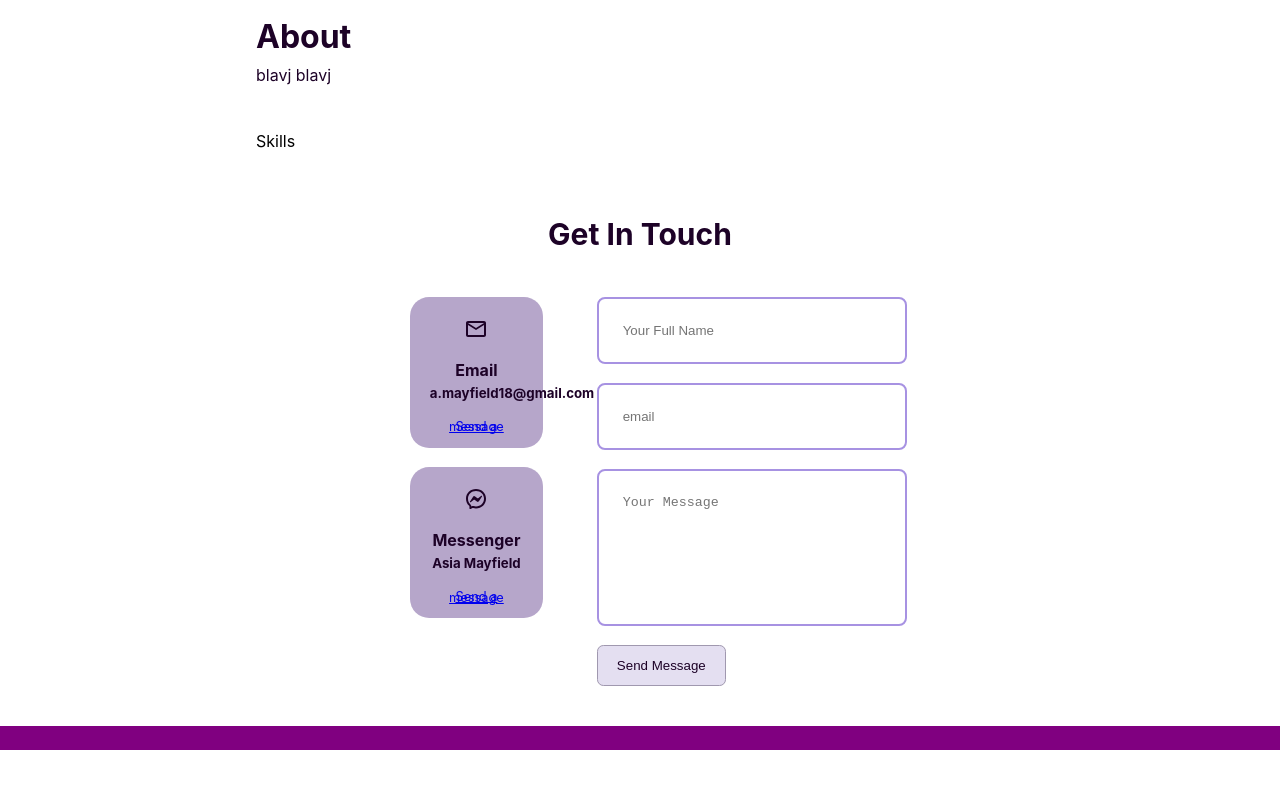
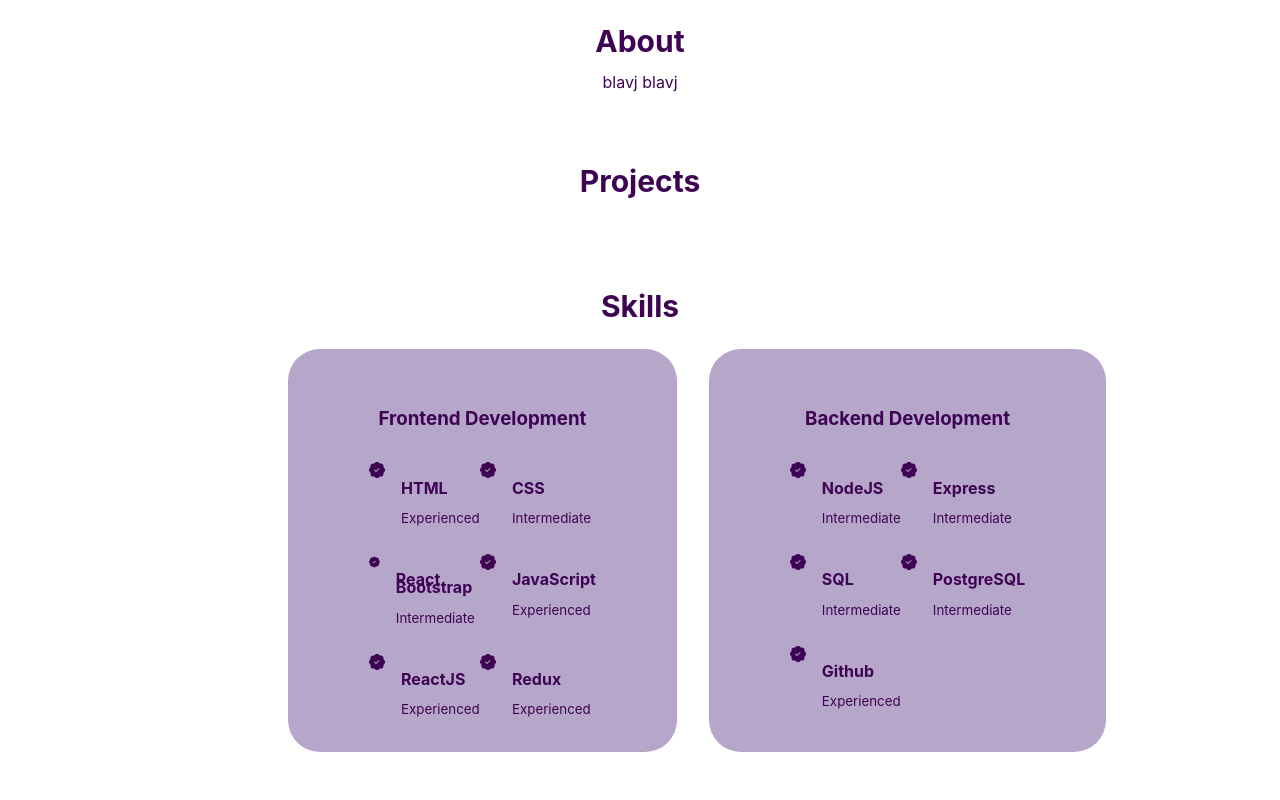
Before and after one commit to masterasia1/portfolio, a React (Create React App) app: page / in a window 1280 px wide. Shown: the part 400-1200 px from the top of the page. Before the commit the page ends 1150 px from the top, so only its background shows below. Built offline with nearby package versions, Linux system fonts and the light colour scheme.

Commit message:
completed skills component

```diff
--- a/src/App.css
+++ b/src/App.css
@@ -6,7 +6,9 @@
   --color-primary-variant: #a792e2;
   --color-white: #fff;
   --color-light: rgba(255, 255, 255, 0.6);
-  --color-text: rgb(29, 2, 39);
+  --color-text: rgb(62, 4, 83);
+
+  --transition: all 400ms ease;
 
   --container-width-lg: 75%;
   --container-width-md: 86%;
@@ -28,6 +30,7 @@
 
   h2 {
     font-size: 30px;
+    text-align: center;
 }
 
 p {
@@ -46,13 +49,15 @@
     display: flex;
     flex-direction: column;
     line-height: 0;
-    color: var(--color-text)
+    text-align: center;
+
 
 }
 
 .container {
   padding-left: 20%;
   padding-right: 20%;
+  color: var(--color-text)
 }
 
 .btn {
--- a/src/App.js
+++ b/src/App.js
@@ -3,6 +3,7 @@
 import {Container, Button,  Card} from 'react-bootstrap';
 import {Contact} from './Contact'
 import Skills from './Skills';
+import Projects from './Projects';
 
 function App() {
 
@@ -22,10 +23,13 @@
    <Container>
 
    <div className='bodyStyle'>
-     <h1>About</h1>
+     <h2>About</h2>
      <p>blavj blavj </p>
      </div>
 
+     <br />
+     <br />
+    <Projects />
      <br />
      <br />
     <Skills />
@@ -35,6 +39,7 @@
      <br />
      <br />
      </Container>
+
      <div className='footer'>
 
      </div>
--- a/src/Contact.css
+++ b/src/Contact.css
@@ -48,10 +48,7 @@
 
 }
 
-#contact {
-    text-align: center;
-    color: var(--color-text)
-}
+
 
 /*---- Form --- */
 
--- a/src/Contact.js
+++ b/src/Contact.js
@@ -39,7 +39,7 @@
        </div>
        <form ref={form} onSubmit={sendEmail}>
          <input type="text" name='name' placeholder='Your Full Name' required/>
-         <input type='email' name='email' placeholder='email' required />
+         <input type='email' name='email' placeholder='Email' required />
          <textarea name='message' rows='7' placeholder='Your Message' required></textarea>
          <button type='submit' className='btn btn-primary'>Send Message</button>
 
--- /dev/null
+++ b/src/Projects.js
@@ -0,0 +1,16 @@
+import React from 'react'
+import './Projects.css'
+
+const Projects = () => {
+  return (
+    <section id='projects'>
+        <h2>Projects</h2>
+
+        <div className='container portfolio_container'>
+
+        </div>
+    </section>
+  )
+}
+
+export default Projects
--- /dev/null
+++ b/src/Skills.css
@@ -0,0 +1,74 @@
+.experience_container {
+    display: grid;
+    grid-template-columns: 1fr 1fr;
+    gap:2rem;
+    width: 100%;
+    padding-left: 2rem;
+
+}
+
+.experience_container > div {
+    background: var(--color-bg-variant) ;
+    padding: 2.4rem 5rem;
+    border-radius: 2rem;
+    border: 1px solid transparent;
+
+
+}
+
+.experience_container > div:hover {
+    background: transparent;
+    border-color: var(--color-primary-variant);
+    cursor: default;
+}
+
+.experience_container > div h3 {
+    text-align: center;
+    margin-bottom: 2rem;
+    color: var(--color-text);
+
+}
+
+.experience_content {
+    display: grid;
+    grid-template-columns: 1fr 1fr;
+    row-gap: 2rem;
+}
+
+.experience_details {
+    display: flex;
+    gap: 1rem;
+    line-height: 0.5rem;
+}
+
+
+
+/* MEDIA Query (Medium devices) */
+@media screen and (max-width: 1024px) {
+   .experience_container {
+       grid-template-columns: 1fr;
+   }
+
+   .experience_container > div {
+       width: 80%;
+       padding: 2rem;
+       margin: 0 auto;
+   }
+
+   .experience_content {
+       padding: 1rem;
+   }
+}
+
+/* MEDIA Query (Small devices) */
+@media screen and (max-width: 600px) {
+    .experience_container {
+        gap: 1rem;
+    }
+
+    .experience_container > div {
+        width: 100%;
+        padding: 2rem 1rem;
+    }
+
+}
--- a/src/Skills.js
+++ b/src/Skills.js
@@ -1,8 +1,113 @@
 import React from 'react'
+import {BsPatchCheckFill} from 'react-icons/bs'
+import './Skills.css'
 
 const Skills = () => {
   return (
-    <div>Skills</div>
+    <section id='experience'>
+    <h2>Skills</h2>
+    <div className='container experience_container'>
+      <div className='skills_frontend>'>
+        <h3>Frontend Development</h3>
+        <div className='experience_content'>
+
+          <article className='experience_details'>
+            <BsPatchCheckFill className='experience_icon'/>
+            <div>
+            <h4>HTML</h4>
+            <small className='text-light'>Experienced</small>
+            </div>
+            </article>
+            <article className='experience_details'>
+            <BsPatchCheckFill className='experience_icon'/>
+            <div>
+            <h4>CSS</h4>
+            <small className='text-light'>Intermediate</small>
+            </div>
+            </article>
+            <article className='experience_details'>
+            <BsPatchCheckFill className='experience_icon'/>
+            <div>
+            <h4>React Bootstrap</h4>
+            <small className='text-light'>Intermediate</small>
+            </div>
+            </article>
+            <article className='experience_details'>
+            <BsPatchCheckFill className='experience_icon'/>
+            <div>
+            <h4>JavaScript</h4>
+            <small className='text-light'>Experienced</small>
+            </div>
+            </article>
+            <article className='experience_details'>
+            <BsPatchCheckFill className='experience_icon'/>
+            <div>
+            <h4>ReactJS</h4>
+            <small className='text-light'>Experienced</small>
+            </div>
+            </article>
+            <article className='experience_details'>
+            <BsPatchCheckFill className='experience_icon'/>
+            <div>
+            <h4>Redux</h4>
+            <small className='text-light'>Experienced</small>
+            </div>
+            </article>
+
+
+
+        </div>
+
+      </div>
+      <div className='skills_backend'>
+
+      <h3>Backend Development</h3>
+        <div className='experience_content'>
+
+          <article className='experience_details'>
+            <BsPatchCheckFill className='experience_icon'/>
+            <div>
+            <h4>NodeJS</h4>
+            <small className='text-light'>Intermediate</small>
+            </div>
+            </article>
+            <article className='experience_details'>
+            <BsPatchCheckFill className='experience_icon'/>
+            <div>
+            <h4>Express</h4>
+            <small className='text-light'>Intermediate</small>
+            </div>
+            </article>
+            <article className='experience_details'>
+            <BsPatchCheckFill className='experience_icon'/>
+            <div>
+            <h4>SQL</h4>
+            <small className='text-light'>Intermediate</small>
+            </div>
+            </article>
+            <article className='experience_details'>
+            <BsPatchCheckFill className='experience_icon'/>
+            <div>
+            <h4>PostgreSQL</h4>
+            <small className='text-light'>Intermediate</small>
+            </div>
+            </article>
+            <article className='experience_details'>
+            <BsPatchCheckFill className='experience_icon'/>
+            <div>
+            <h4>Github</h4>
+            <small className='text-light'>Experienced</small>
+            </div>
+            </article>
+
+
+
+        </div>
+
+      </div>
+    </div>
+
+    </section>
   )
 }
 
```
Also changed, not shown: src/Projects.css (added).
